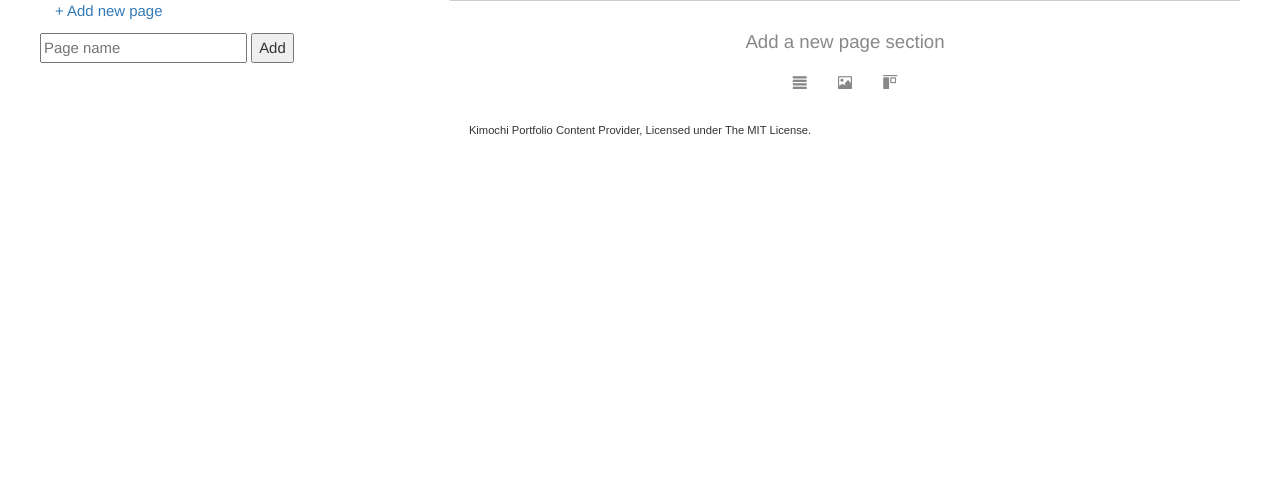
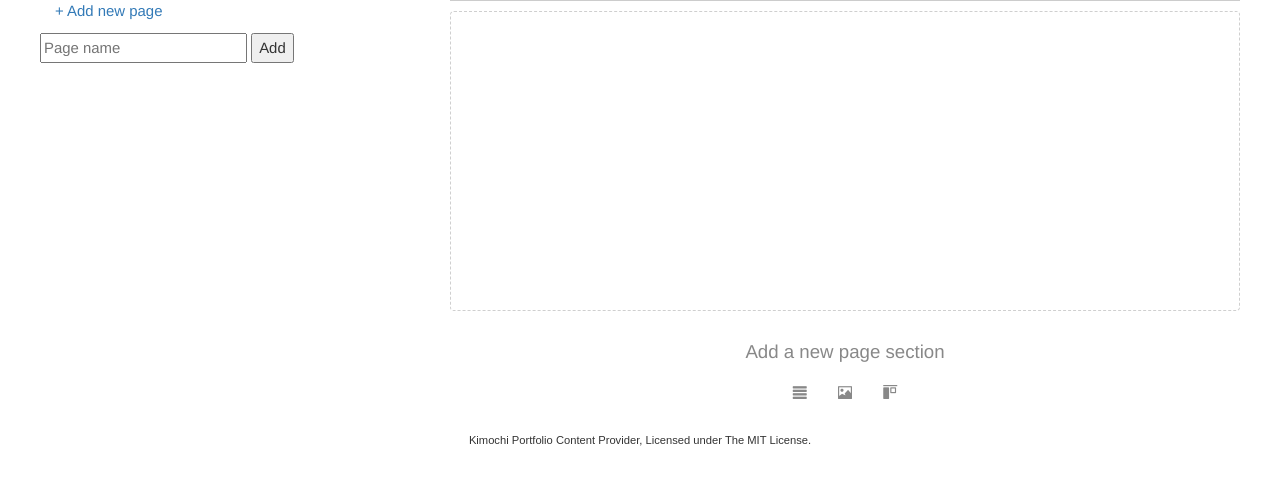
Before and after one commit to matslindh/kimochi, a Python web app: template kimochi/templates/site_page.mako in a window 1280 px wide. Shown: the part 171-656 px from the top of the page. Run offline with Mako, Linux system fonts and the light colour scheme; the template is opened without the code that fills it, so the values that code supplies are empty; some libraries are stand-ins or nearby versions.

Commit message:
Implement sorting and placeholders for empty columns

```diff
--- a/kimochi/static/kimochi.css
+++ b/kimochi/static/kimochi.css
@@ -233,3 +233,25 @@ a.gallery-picker
     display: inline-block;
     padding: 4px;
 }
+
+ol.page-section-list
+{
+    margin: 0;
+    padding: 0;
+    list-style-type: none;
+}
+
+ol.page-section-list>li
+{
+    margin: 0;
+    padding: 0;
+    padding-bottom: 1.5em;
+    border-bottom: 1px solid #ff000;
+}
+
+ol.page-section-list-empty
+{
+    border: 1px dashed #cfcfcf;
+    border-radius: 4px;
+    min-height: 300px;
+}
--- a/kimochi/templates/sections/two_columns.mako
+++ b/kimochi/templates/sections/two_columns.mako
@@ -3,14 +3,54 @@
 <div class="section-type-container section-type-two-columns">
     <div class="rows">
         <div class="col-sm-6">
+            <ol class="page-section-list" id="two-columns-left-${section.id}">
                 % for _section in section.sections[0].sections:
+                    <li>
+                        <div style="overflow: hidden; margin-bottom: 1.0em;">
+                            <div class="sort-handle">☰</div>
+                        </div>
+
                         <%include file="${_section.type}.mako" args="section=_section" />
+                    </li>
                 % endfor
+            </ol>
         </div>
         <div class="col-sm-6">
+            <ol class="page-section-list" id="two-columns-right-${section.id}">
                 % for _section in section.sections[1].sections:
+                    <li>
+                        <div style="overflow: hidden; margin-bottom: 1.0em;">
+                            <div class="sort-handle">☰</div>
+                        </div>
+
                         <%include file="${_section.type}.mako" args="section=_section" />
+                    </li>
                 % endfor
+            </ol>
         </div>
     </div>
 </div>
+
+<script type="text/javascript">
+    for (el of ['two-columns-left-${section.id}', 'two-columns-right-${section.id}']) {
+        var sortable_two = new Sortable(document.getElementById(el), {
+            handle: '.sort-handle',
+            ghostClass: 'sort-ghost',
+            group: {
+                name: 'two-columns-${section.id}',
+                put: true,
+                pull: true
+            },
+            animation: 100,
+            onEnd: function (evt) {
+                if (evt.oldIndex != evt.newIndex)
+                {
+                    // $("#gallery-save-button").addClass("btn-primary");
+                };
+
+                $(".page-section-list").removeClass('page-section-list-empty');
+                $(".page-section-list").not(":has(li)").addClass('page-section-list-empty');
+            }
+        });
+    }
+</script>
--- a/kimochi/templates/site_page.mako
+++ b/kimochi/templates/site_page.mako
@@ -12,8 +12,12 @@
         Editing Page: ${page.name}
     </h3>
 
+    <ol class="page-section-list" id="page-section-list">
         % for section in page.get_sections_active():
+            <li>
                 <div style="overflow: hidden; margin-bottom: 1.0em;">
+                    <div class="sort-handle">☰</div>
+
                     <div class="btn-group btn-group-sm" data-toggle="buttons" role="group" style="float: left;">
                         ${section.type}
                     </div>
@@ -22,7 +26,9 @@
                 <%include file="sections/${section.type}.mako" args="section=section" />
 
                 <hr />
+            </li>
         % endfor
+    </ol>
 </form>
 
 <div style="text-align: center; color: #888; margin-top: 1.5em;">
@@ -47,38 +53,19 @@
     </form>
 </div>
 
-<!--
-    var activate_section = function (section_id) {
-        // return early if the section already is the active section
-        if ($("#page-section-" + section_id).is(':visible'))
+<script type="text/javascript">
+    var sortable = new Sortable(document.getElementById('page-section-list'), {
+        handle: '.sort-handle',
+        ghostClass: 'sort-ghost',
+        animation: 100,
+        onEnd: function (evt) {
+            if (evt.oldIndex != evt.newIndex)
             {
-            return;
+                // $("#gallery-save-button").addClass("btn-primary");
+            };
         }
+    });
 
-        $(".page-section").slideUp(200);
-        $(".activate-section, #page-section-" + section_id).show();
-        update_section_type(section_id);
-        $("#activate-section-" + section_id).hide();
-
-        $(".menu-section-link").removeClass('active');
-        $("#menu-page-section-id-" + section_id).addClass('active');
-
-        history.replaceState(null, "", "#page-section-" + section_id);
-    }
-
-    var get_section_id_from_element = function (el) {
-        return el.closest("form").data("section-id");
-    }
-
-    var update_section_type = function (section_id) {
-        var root = $("#page-section-" + section_id);
-        var type = root.find("input[name=section_type]:checked").val();
-
-        root.find(".section-type-container").hide();
-        root.find(".section-type-" + type).slideDown(200);
-    }; -->
-
-<script type="text/javascript">
     $(document).ready(function () {
         if (window.location.hash && (window.location.hash.substring(0, 14) == '#page-section-'))
         {
@@ -95,4 +82,6 @@
             }
         }
     });
+
+    $(".page-section-list").not(":has(li)").addClass('page-section-list-empty');
 </script>
```
Lines whose indentation alone changed are shown as unchanged.
